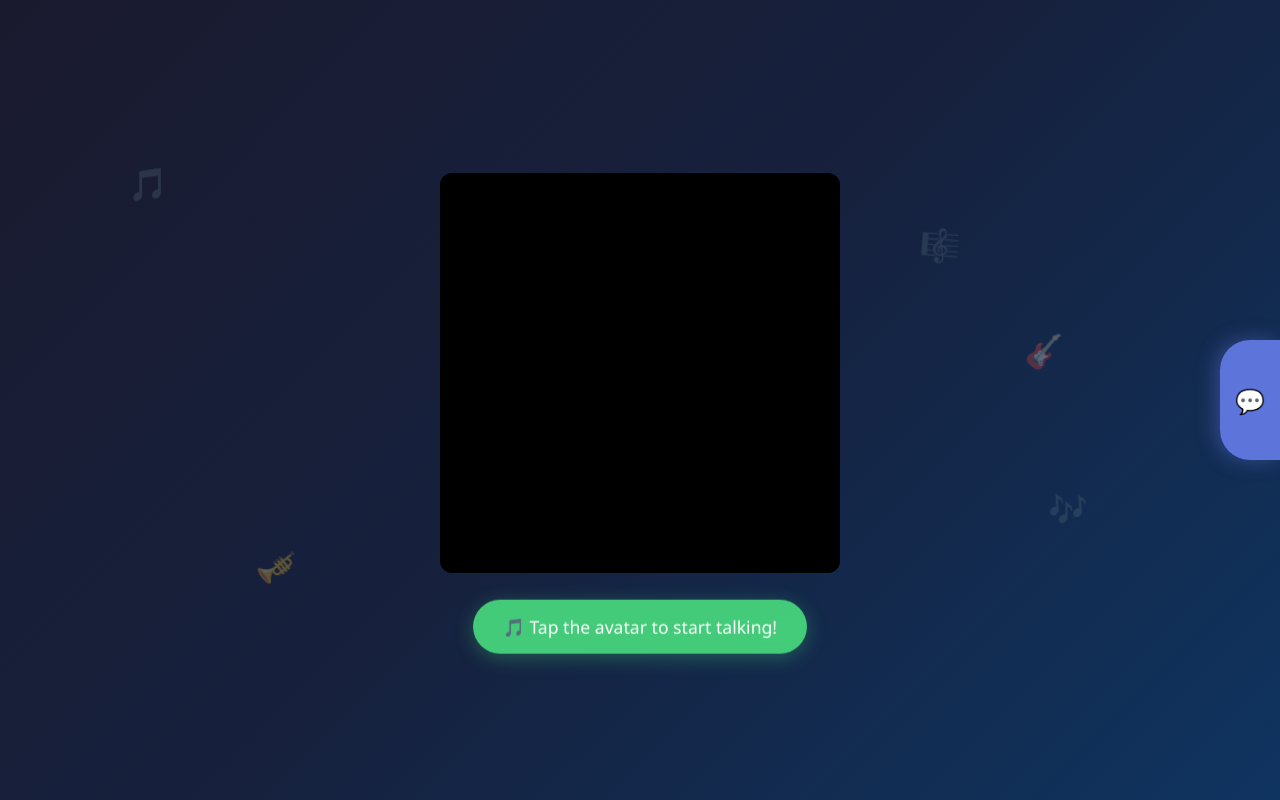
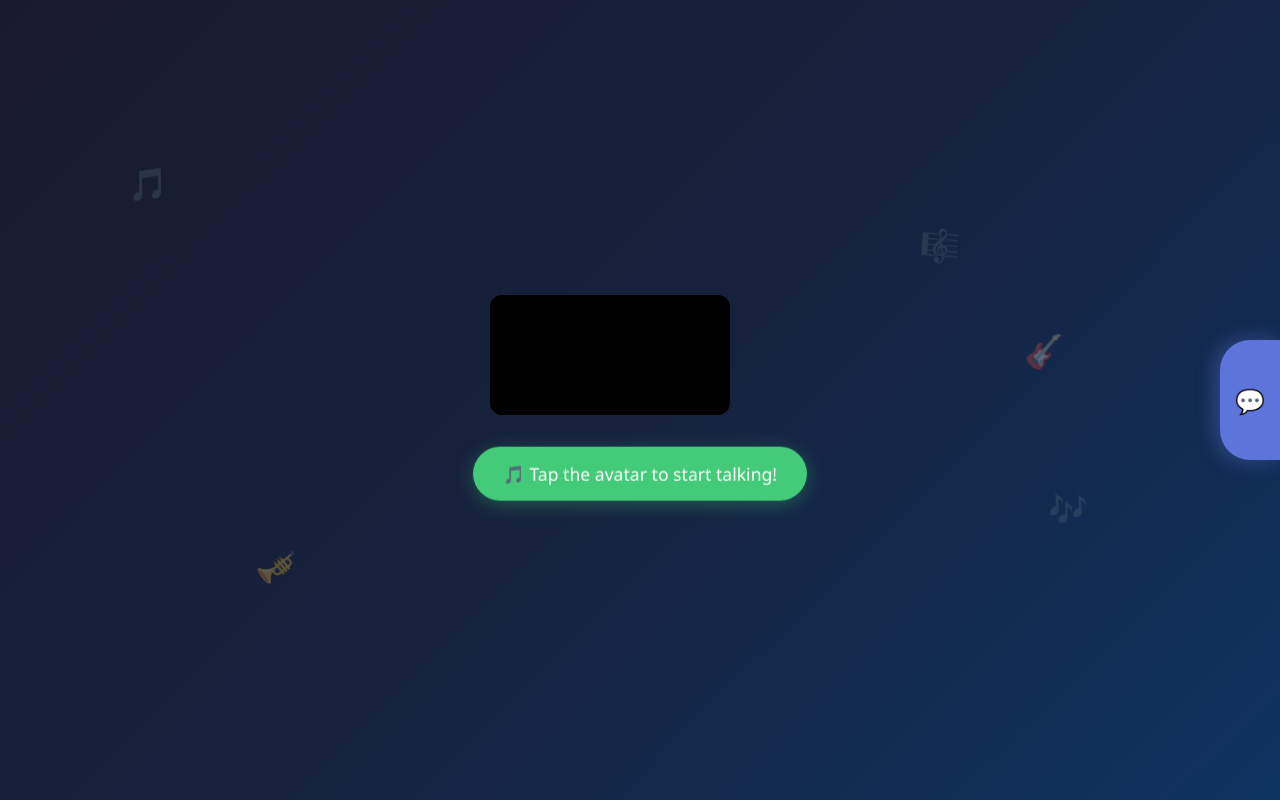
Before and after one commit to gafur55/Interactive-AI-Agent, a React (Create React App) app in the folder frontend/: page / in a window 1280 px wide. Built offline with nearby package versions, Linux system fonts and the light colour scheme; no server answers.

Commit message:
Connect avatar click handler

```diff
--- a/frontend/src/App.js
+++ b/frontend/src/App.js
@@ -220,7 +220,7 @@ const handleSendMessage = async () => {
 
         {/* Avatar Section */}
         <div className="avatar-container">
-          <DIDAvatar />
+          <DIDAvatar onClick={handleAvatarClick} isRecording={isRecording} />
         </div>
 
 
--- a/frontend/src/DIDAvatar.js
+++ b/frontend/src/DIDAvatar.js
@@ -1,6 +1,6 @@
 import React, { useRef, useEffect } from "react";
 
-const DIDAvatar = () => {
+const DIDAvatar = ({ onClick, isRecording = false }) => {
   const videoRef = useRef(null);
 
   useEffect(() => {
@@ -41,15 +41,30 @@ const DIDAvatar = () => {
     startAvatar();
   }, []);
 
+  const handleKeyDown = (event) => {
+    if (!onClick) return;
+    if (event.key === "Enter" || event.key === " ") {
+      event.preventDefault();
+      onClick();
+    }
+  };
+
   return (
-    <div style={{ display: "flex", justifyContent: "center", marginTop: "2rem" }}>
+    <div
+      className={`avatar ${isRecording ? "recording" : ""}`}
+      onClick={onClick}
+      role={onClick ? "button" : undefined}
+      tabIndex={onClick ? 0 : undefined}
+      onKeyDown={handleKeyDown}
+    >
+      {isRecording && <div className="recording-pulse" aria-hidden="true" />}
       <video
         ref={videoRef}
         autoPlay
         playsInline
         style={{
-          width: "400px",
-          height: "400px",
+          width: "80%",
+          height: "80%",
           background: "black",
           borderRadius: "12px",
         }}
```
